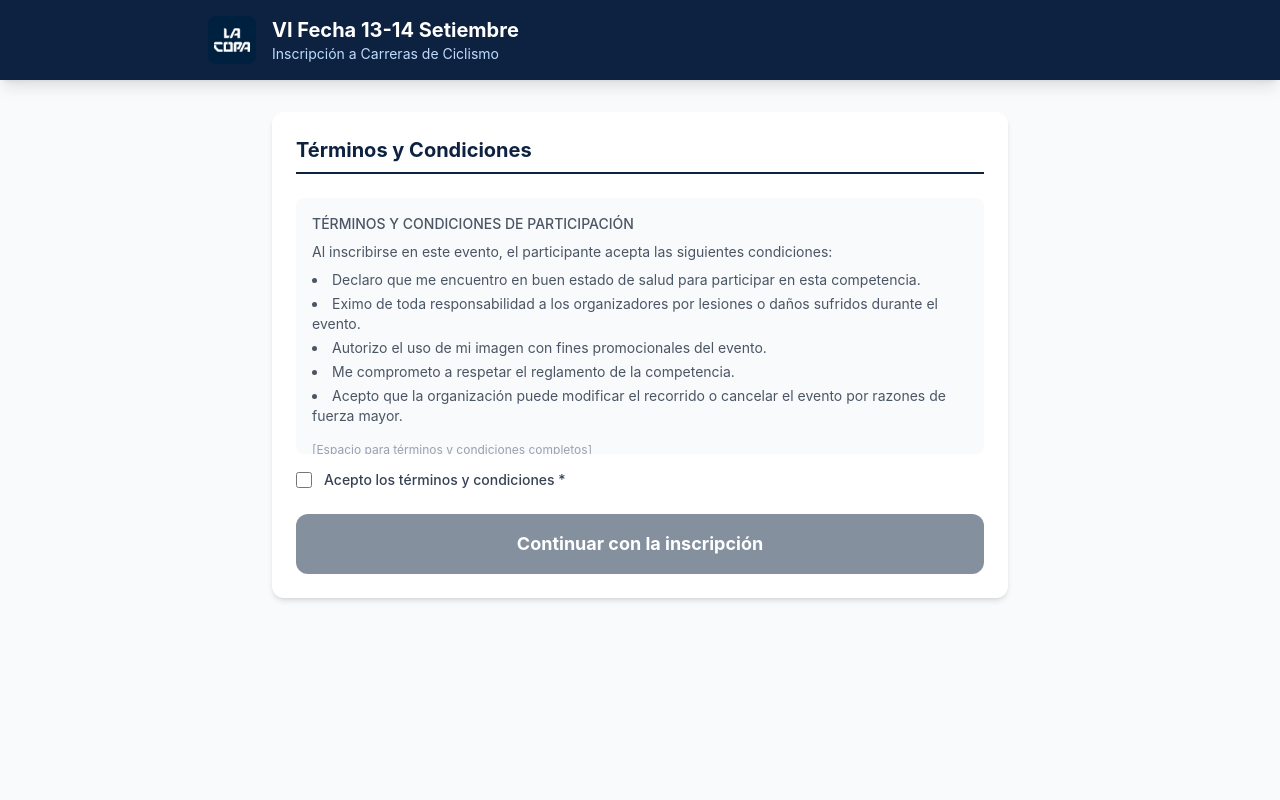
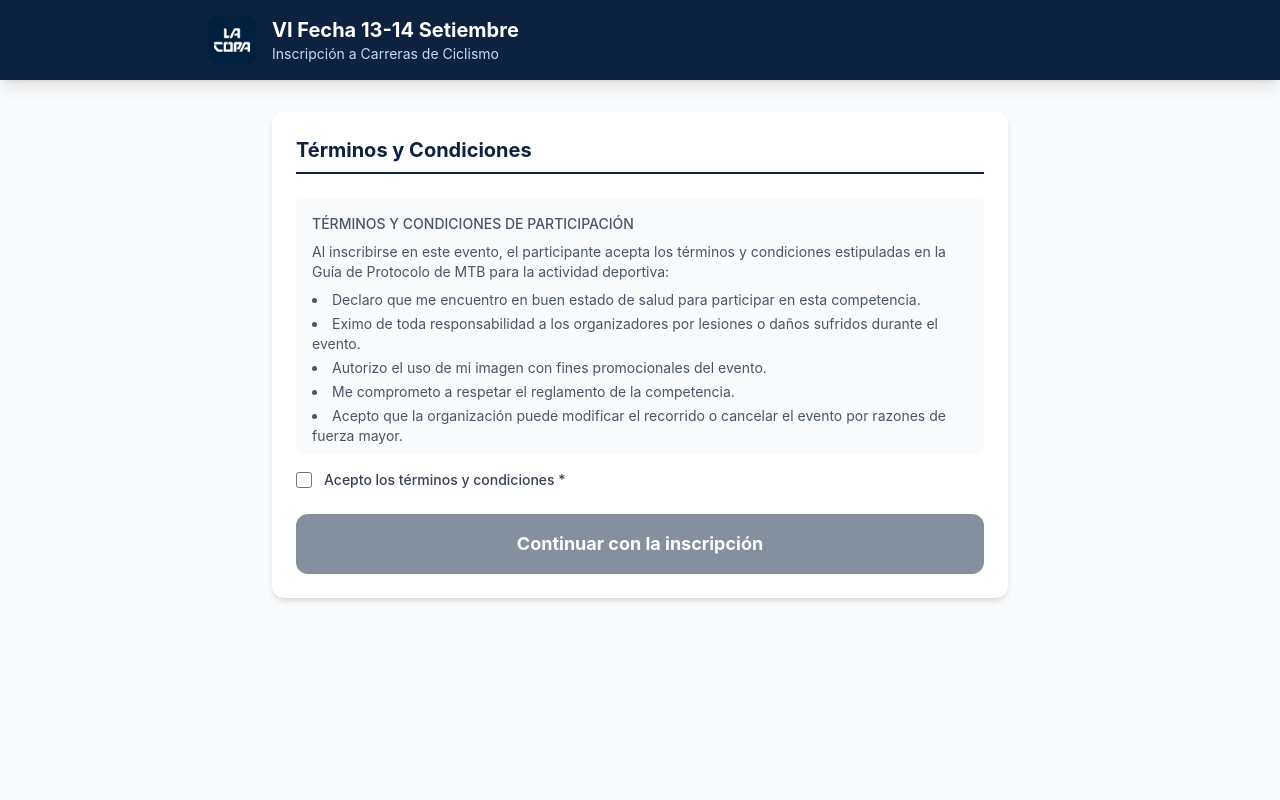
Before and after one commit to Nancyms1012/formulario-inscripciones, a Next.js app: page /inscripcion/copa in a window 1280 px wide. Shown: the top 800 px of the page. Built offline with nearby package versions, Linux system fonts and the light colour scheme.

Commit message:
Revise terms and conditions wording in FormularioInscripcion
Updated the terms and conditions text for event participation.

```diff
--- a/src/components/FormularioInscripcion.tsx
+++ b/src/components/FormularioInscripcion.tsx
@@ -216,7 +216,7 @@ export default function FormularioInscripcion({ modo }: { modo: 'copa' | 'kids'
           </h2>
           <div className="bg-gray-50 rounded-lg p-4 max-h-64 overflow-y-auto mb-4 text-sm text-gray-600">
             <p className="font-medium mb-2">TÉRMINOS Y CONDICIONES DE PARTICIPACIÓN</p>
-            <p className="mb-2">Al inscribirse en este evento, el participante acepta las siguientes condiciones:</p>
+            <p className="mb-2">Al inscribirse en este evento, el participante acepta los términos y condiciones estipuladas en la Guía de Protocolo de MTB para la actividad deportiva:</p>
             <ul className="list-disc list-inside space-y-1">
               <li>Declaro que me encuentro en buen estado de salud para participar en esta competencia.</li>
               <li>Eximo de toda responsabilidad a los organizadores por lesiones o daños sufridos durante el evento.</li>
```
